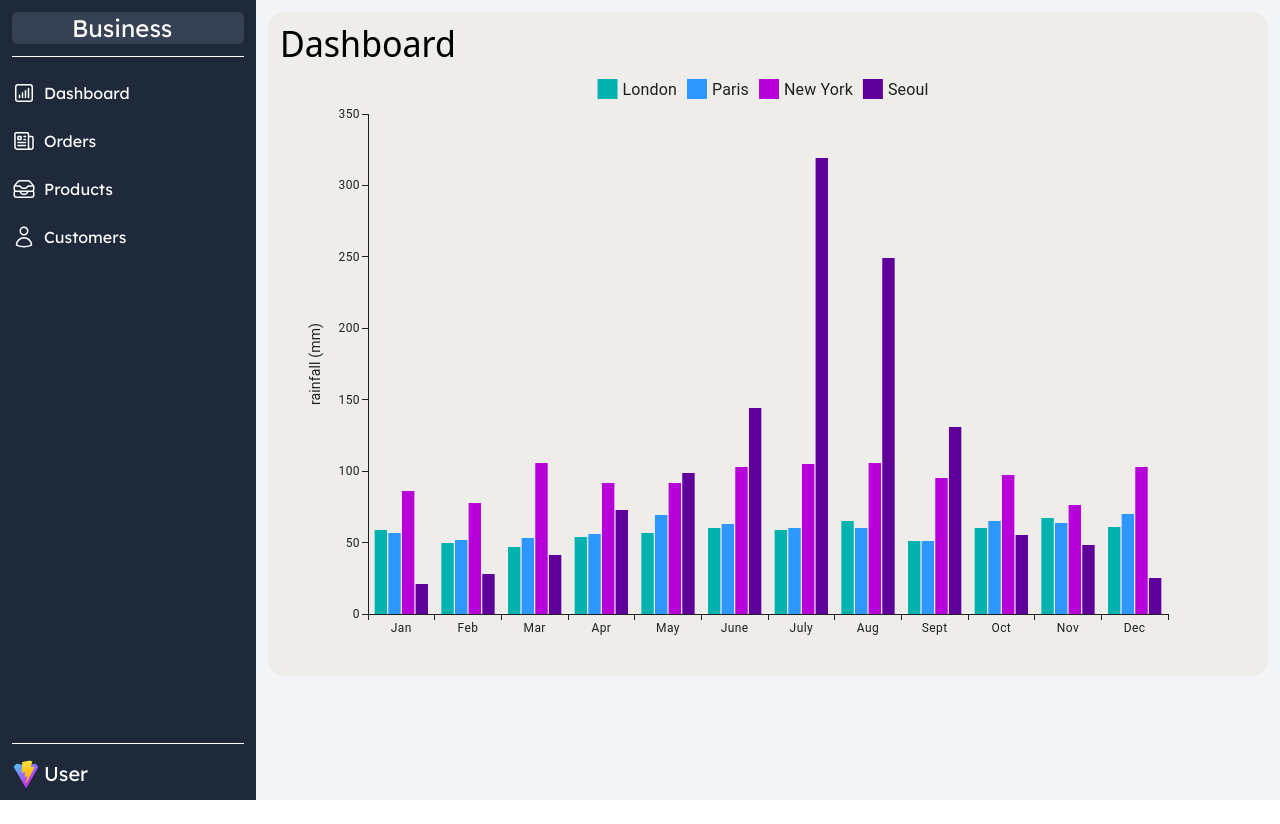
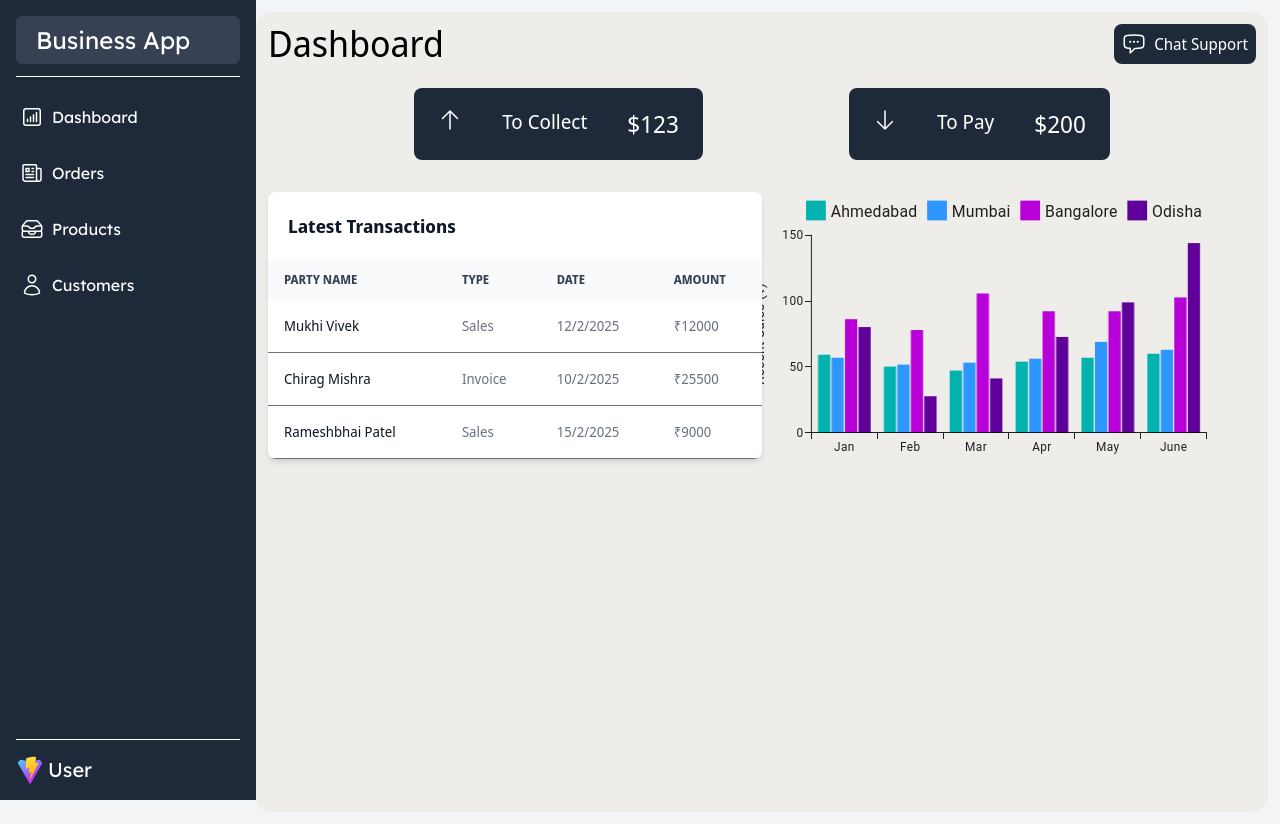
Before and after one commit to MukhiVivek/Business-Management, a React (Vite) app in the folder Frontend/: page / in a window 1280 px wide. Before the commit the page ends 800 px from the top, so only its background shows below. Built offline with nearby package versions, Linux system fonts and the light colour scheme.

Commit message:
update 6: added customers, products, orders page.

```diff
--- a/Frontend/package.json
+++ b/Frontend/package.json
@@ -17,6 +17,7 @@
     "@tailwindcss/vite": "^4.0.6",
     "react": "^19.0.0",
     "react-dom": "^19.0.0",
+    "react-router-dom": "^7.1.5",
     "tailwindcss": "^4.0.6"
   },
   "devDependencies": {
--- a/Frontend/src/App.jsx
+++ b/Frontend/src/App.jsx
@@ -1,17 +1,27 @@
 import './App.css'
+import {BrowserRouter as Router, Routes, Route} from 'react-router-dom'
+import Sidebar from './landing_page/includes/Sidebar/Sidebar';
 import Dashboard from './landing_page/Dashboard/Dashboard';
-import Sidebar from './landing_page/includes/Sidebar/Sidebar';
+import Products from './landing_page/Products/Products'
+import Customers from './landing_page/Customers/Customers'
+import Orders from './landing_page/Orders/Orders'
 
 function App() {
   return (
-    <>
+    <Router>
       <div className="App flex min-h-screen bg-gray-100">
-        <Sidebar />
+        <Sidebar/>
         <div className="main-content flex-1 overflow-y-auto">
-          <Dashboard />
+          <Routes>
+            <Route exact path='/' element={<Dashboard/>} />
+            <Route exact path='/dashboard' element={<Dashboard/>} />
+            <Route exact path='/products' element={<Products/>} />
+            <Route exact path='/orders' element={<Orders/>} />
+            <Route exact path='/customers' element={<Customers/>} />
+          </Routes>
         </div>
       </div>
-    </>
+    </Router>
   )
 }
 
--- /dev/null
+++ b/Frontend/src/landing_page/Customers/Customers.jsx
@@ -0,0 +1,13 @@
+import React from 'react'
+
+const Customers = () => {
+  return (
+    <div className='flex'>
+      <div className="order p-3 m-3 rounded-2xl ml-64 md:ml-64 min-h-screen w-full">
+        This is the customers page
+      </div>
+    </div>
+  )
+}
+
+export default Customers
--- a/Frontend/src/landing_page/Dashboard/BarChart/BarChart.jsx
+++ b/Frontend/src/landing_page/Dashboard/BarChart/BarChart.jsx
@@ -6,14 +6,14 @@ import { dataset, valueFormatter } from './dataset/weather';
 const chartSetting = {
   yAxis: [
     {
-      label: 'rainfall (mm)',
+      label: 'Recent Sales (₹)',
     },
   ],
-  width: 900,
-  height: 600,
+  width: 500,
+  height: 300,
   sx: {
     [`.${axisClasses.left} .${axisClasses.label}`]: {
-      transform: 'translate(-20px, 0)',
+      transform: 'translate(-20px, 0px)',
     },
   },
 };
@@ -22,13 +22,13 @@ export default function BarsDataset() {
   return (
     <BarChart
       className='items-center'
+      xAxis={[{ scaleType: 'band', dataKey: 'month' }]}
       dataset={dataset}
-      xAxis={[{ scaleType: 'band', dataKey: 'month' }]}
       series={[
-        { dataKey: 'london', label: 'London', valueFormatter },
-        { dataKey: 'paris', label: 'Paris', valueFormatter },
-        { dataKey: 'newYork', label: 'New York', valueFormatter },
-        { dataKey: 'seoul', label: 'Seoul', valueFormatter },
+        { dataKey: 'ahmedabad', label: 'Ahmedabad', valueFormatter },
+        { dataKey: 'mumbai', label: 'Mumbai', valueFormatter },
+        { dataKey: 'bangalore', label: 'Bangalore', valueFormatter },
+        { dataKey: 'odisha', label: 'Odisha', valueFormatter },
       ]}
       {...chartSetting}
     />
--- a/Frontend/src/landing_page/Dashboard/BarChart/dataset/weather.js
+++ b/Frontend/src/landing_page/Dashboard/BarChart/dataset/weather.js
@@ -1,87 +1,45 @@
 export const dataset = [
     {
-      london: 59,
-      paris: 57,
-      newYork: 86,
-      seoul: 21,
+      ahmedabad: 59,
+      mumbai: 57,
+      bangalore: 86,
+      odisha: 80,
       month: 'Jan',
     },
     {
-      london: 50,
-      paris: 52,
-      newYork: 78,
-      seoul: 28,
+      ahmedabad: 50,
+      mumbai: 52,
+      bangalore: 78,
+      odisha: 28,
       month: 'Feb',
     },
     {
-      london: 47,
-      paris: 53,
-      newYork: 106,
-      seoul: 41,
+      ahmedabad: 47,
+      mumbai: 53,
+      bangalore: 106,
+      odisha: 41,
       month: 'Mar',
     },
     {
-      london: 54,
-      paris: 56,
-      newYork: 92,
-      seoul: 73,
+      ahmedabad: 54,
+      mumbai: 56,
+      bangalore: 92,
+      odisha: 73,
       month: 'Apr',
     },
     {
-      london: 57,
-      paris: 69,
-      newYork: 92,
-      seoul: 99,
+      ahmedabad: 57,
+      mumbai: 69,
+      bangalore: 92,
+      odisha: 99,
       month: 'May',
     },
     {
-      london: 60,
-      paris: 63,
-      newYork: 103,
-      seoul: 144,
+      ahmedabad: 60,
+      mumbai: 63,
+      bangalore: 103,
+      odisha: 144,
       month: 'June',
-    },
-    {
-      london: 59,
-      paris: 60,
-      newYork: 105,
-      seoul: 319,
-      month: 'July',
-    },
-    {
-      london: 65,
-      paris: 60,
-      newYork: 106,
-      seoul: 249,
-      month: 'Aug',
-    },
-    {
-      london: 51,
-      paris: 51,
-      newYork: 95,
-      seoul: 131,
-      month: 'Sept',
-    },
-    {
-      london: 60,
-      paris: 65,
-      newYork: 97,
-      seoul: 55,
-      month: 'Oct',
-    },
-    {
-      london: 67,
-      paris: 64,
-      newYork: 76,
-      seoul: 48,
-      month: 'Nov',
-    },
-    {
-      london: 61,
-      paris: 70,
-      newYork: 103,
-      seoul: 25,
-      month: 'Dec',
     },
   ];
 
--- a/Frontend/src/landing_page/Dashboard/Dashboard.jsx
+++ b/Frontend/src/landing_page/Dashboard/Dashboard.jsx
@@ -1,14 +1,62 @@
 import React from "react";
 import './Dashboard.css'
 import BarsDataset from "./BarChart/BarChart";
+import LatestTransaction from "./LatestTransaction";
 
 function Dashboard() {
     return (
         <>
-        <div className="dashboard p-3 m-3 rounded-2xl">
-            <h1 className="text-4xl">Dashboard</h1>
-            <div className="bars-dataset flex justify-center w-full h-full">
-                <BarsDataset/>
+        <div className="flex">
+            {/* Sidebar is fixed, so add margin-left to the dashboard */}
+            <div className="dashboard p-3 m-3 rounded-2xl ml-64 md:ml-64 min-h-screen w-full">
+
+                {/* Dashboard and Chat Support */}
+                <div className="top flex justify-between">
+                    <h1 className="text-4xl rounded-lg">Dashboard</h1>
+                    <button className="bg-gray-800 text-white p-2 rounded-lg flex gap-2">
+                        <svg xmlns="http://www.w3.org/2000/svg" fill="none" viewBox="0 0 24 24" strokeWidth={1.5} stroke="currentColor" className="size-6">
+                            <path strokeLinecap="round" strokeLinejoin="round" d="M8.625 9.75a.375.375 0 1 1-.75 0 .375.375 0 0 1 .75 0Zm0 0H8.25m4.125 0a.375.375 0 1 1-.75 0 .375.375 0 0 1 .75 0Zm0 0H12m4.125 0a.375.375 0 1 1-.75 0 .375.375 0 0 1 .75 0Zm0 0h-.375m-13.5 3.01c0 1.6 1.123 2.994 2.707 3.227 1.087.16 2.185.283 3.293.369V21l4.184-4.183a1.14 1.14 0 0 1 .778-.332 48.294 48.294 0 0 0 5.83-.498c1.585-.233 2.708-1.626 2.708-3.228V6.741c0-1.602-1.123-2.995-2.707-3.228A48.394 48.394 0 0 0 12 3c-2.392 0-4.744.175-7.043.513C3.373 3.746 2.25 5.14 2.25 6.741v6.018Z" />
+                        </svg>
+                    Chat Support
+                    </button>
+                </div>
+
+                {/* To collect & To pay */}
+                <div className="section-1 flex justify-evenly py-6">
+                    {/* To collect */}
+                    <div className="to-collect flex bg-gray-800 text-white px-6 py-5 rounded-lg">
+                        <svg xmlns="http://www.w3.org/2000/svg" fill="none" viewBox="0 0 24 24" stroke-width="1.5" stroke="currentColor" className="size-6">
+                            <path stroke-linecap="round" stroke-linejoin="round" d="M4.5 10.5 12 3m0 0 7.5 7.5M12 3v18" />
+                        </svg>
+                        <div className="flex justify-evenly">
+                            <h1 className="text-xl text-left mx-10">To Collect</h1>
+                            <p className="text-2xl">$123</p>
+                        </div>
+                    </div>
+
+                    {/* To pay */}
+                    <div className="to-pay flex bg-gray-800 text-white px-6 py-5 rounded-lg">
+                        <svg xmlns="http://www.w3.org/2000/svg" fill="none" viewBox="0 0 24 24" strokeWidth={1.5} stroke="currentColor" className="size-6">
+                        <path strokeLinecap="round" strokeLinejoin="round" d="M19.5 13.5 12 21m0 0-7.5-7.5M12 21V3" />
+                        </svg>
+                        <div className="flex justify-evenly">
+                            <h1 className="text-xl text-left mx-10">To Pay</h1>
+                            <p className="text-2xl">$200</p>
+                        </div>
+                    </div>
+                </div>
+
+                {/* Latest Transaction & BarChart */}
+                <div className="section-2 flex justify-evenly">
+                    <div className="latest-transaction py-2 w-1/2">
+                        <LatestTransaction/>
+                    </div>
+
+                    <div className="bars-dataset flex justify-center w-1/2">
+                        <BarsDataset/>
+                    </div>
+                </div>
+
             </div>
         </div>
         </>
--- /dev/null
+++ b/Frontend/src/landing_page/Dashboard/LatestTransaction.jsx
@@ -0,0 +1,39 @@
+import React from 'react';
+
+const LatestTransaction = () => {
+  return (
+    <div className="relative overflow-x-auto shadow-md sm:rounded-lg w-full">
+      <table className="w-full text-sm text-left text-gray-500 dark:text-gray-400">
+        <caption className="p-5 text-lg font-semibold text-left text-gray-900 bg-white dark:text-white dark:bg-gray-800">
+          Latest Transactions
+        </caption>
+        <thead className="text-xs text-gray-700 uppercase bg-gray-50 dark:bg-gray-700 dark:text-gray-400">
+          <tr>
+            <th scope="col" className="px-4 py-3">Party name</th>
+            <th scope="col" className="px-4 py-3">Type</th>
+            <th scope="col" className="px-4 py-3">Date</th>
+            <th scope="col" className="px-4 py-3">Amount</th>
+          </tr>
+        </thead>
+        <tbody>
+          {[
+            { name: "Mukhi Vivek", type: "Sales", date: "12/2/2025", amount: "₹12000" },
+            { name: "Chirag Mishra", type: "Invoice", date: "10/2/2025", amount: "₹25500" },
+            { name: "Rameshbhai Patel", type: "Sales", date: "15/2/2025", amount: "₹9000" },
+          ].map((transaction, index) => (
+            <tr key={index} className="bg-white border-b dark:bg-gray-800 dark:border-gray-700">
+              <th scope="row" className="px-4 py-4 font-medium text-gray-900 whitespace-nowrap dark:text-white">
+                {transaction.name}
+              </th>
+              <td className="px-4 py-4">{transaction.type}</td>
+              <td className="px-4 py-4">{transaction.date}</td>
+              <td className="px-4 py-4">{transaction.amount}</td>
+            </tr>
+          ))}
+        </tbody>
+      </table>
+    </div>
+  );
+};
+
+export default LatestTransaction;
--- /dev/null
+++ b/Frontend/src/landing_page/Orders/Orders.jsx
@@ -0,0 +1,13 @@
+import React from 'react'
+
+const Orders = () => {
+  return (
+    <div className='flex'>
+      <div className="order p-3 m-3 rounded-2xl ml-64 md:ml-64 min-h-screen w-full">
+        This is the order page
+      </div>
+    </div>
+  )
+}
+
+export default Orders
--- /dev/null
+++ b/Frontend/src/landing_page/Products/Products.jsx
@@ -0,0 +1,13 @@
+import React from 'react'
+
+const Products = () => {
+  return (
+    <div className='flex'>
+      <div className="order p-3 m-3 rounded-2xl ml-64 md:ml-64 min-h-screen w-full">
+        This is the products page
+      </div>
+    </div>
+  )
+}
+
+export default Products
--- a/Frontend/src/landing_page/includes/Sidebar/Sidebar.css
+++ b/Frontend/src/landing_page/includes/Sidebar/Sidebar.css
@@ -3,8 +3,10 @@
 
 .sidebar {
     font-family: "Lexend Deca", serif;
+    /* position: fixed !important;
+    height: 100vh; */
 }
-
+/*
 @media (max-width: 767px) {
     .sidebar {
       width: 100%;
@@ -13,3 +15,4 @@
       margin-left: 10px;
     }
   }
+   */
--- a/Frontend/src/landing_page/includes/Sidebar/Sidebar.jsx
+++ b/Frontend/src/landing_page/includes/Sidebar/Sidebar.jsx
@@ -1,99 +1,73 @@
-import { React} from "react";
+import { React } from "react";
+import { Link } from "react-router-dom";
 import "./Sidebar.css";
 import Dropdown from "./Dropdown/Dropdown";
 
 const Sidebar = () => {
+  return (
+    <>
+      {/* Sidebar */}
+      <div className="sidebar fixed left-0 top-0 h-screen flex flex-col flex-shrink-0 p-4 w-64 bg-gray-800 text-white md:w-64">
 
-  return (
-    <div className="sidebar flex flex-col flex-shrink-0 p-3 w-64 bg-gray-800 text-white md:w-64">
-      <a
-        href="/"
-        className="flex items-center rounded-md bg-gray-700 text-white text-decoration-none"
-      >
-        <span className="business text-2xl ml-15 md:ml-15">Business</span>
-      </a>
+        {/* Main page route (Business) */}
+        <Link to="/" className="flex items-center rounded-md bg-gray-700 text-white p-2">
+          <span className="business text-2xl ml-3">Business App</span>
+        </Link>
+
         <hr className="my-3" />
+
+        {/* Route navs */}
         <ul className="nav nav-pills flex-col mb-auto">
-        <li className="nav-item w-6 flex gap-2 mr-3 py-3 cursor-pointer">
-          <a href="#" className="nav-link text-white">
-            <svg
-              xmlns="http://www.w3.org/2000/svg"
-              fill="none"
-              viewBox="0 0 24 24"
-              strokeWidth={1.5}
-              stroke="currentColor"
-              className="size-6"
-            >
-              <path
-                strokeLinecap="round"
-                strokeLinejoin="round"
-                d="M7.5 14.25v2.25m3-4.5v4.5m3-6.75v6.75m3-9v9M6 20.25h12A2.25 2.25 0 0 0 20.25 18V6A2.25 2.25 0 0 0 18 3.75H6A2.25 2.25 0 0 0 3.75 6v12A2.25 2.25 0 0 0 6 20.25Z"
-              />
+
+          {/* Dashboard route */}
+          <li className="nav-item flex gap-2 py-3 cursor-pointer">
+            <Link to="/" className="flex items-center rounded-md gap-2 text-white p-1">
+              <svg xmlns="http://www.w3.org/2000/svg" fill="none" viewBox="0 0 24 24" strokeWidth={1.5} stroke="currentColor" className="w-6 h-6">
+                <path strokeLinecap="round" strokeLinejoin="round" d="M7.5 14.25v2.25m3-4.5v4.5m3-6.75v6.75m3-9v9M6 20.25h12A2.25 2.25 0 0 0 20.25 18V6A2.25 2.25 0 0 0 18 3.75H6A2.25 2.25 0 0 0 3.75 6v12A2.25 2.25 0 0 0 6 20.25Z" />
               </svg>
-          </a>
               Dashboard
+            </Link>
           </li>
-        <li className="nav-item w-6 flex gap-2 mr-3 py-3 cursor-pointer">
-          <a href="#" className="nav-link text-white">
-            <svg
-              xmlns="http://www.w3.org/2000/svg"
-              fill="none"
-              viewBox="0 0 24 24"
-              strokeWidth={1.5}
-              stroke="currentColor"
-              className="size-6"
-            >
-              <path
-                strokeLinecap="round"
-                strokeLinejoin="round"
-                d="M12 7.5h1.5m-1.5 3h1.5m-7.5 3h7.5m-7.5 3h7.5m3-9h3.375c.621 0 1.125.504 1.125 1.125V18a2.25 2.25 0 0 1-2.25 2.25M16.5 7.5V18a2.25 2.25 0 0 0 2.25 2.25M16.5 7.5V4.875c0-.621-.504-1.125-1.125-1.125H4.125C3.504 3.75 3 4.254 3 4.875V18a2.25 2.25 0 0 0 2.25 2.25h13.5M6 7.5h3v3H6v-3Z"
-              />
+
+          {/* Orders route */}
+          <li className="nav-item flex gap-2 py-3 cursor-pointer">
+            <Link to="/orders" className="flex items-center rounded-md gap-2 text-white p-1">
+              <svg xmlns="http://www.w3.org/2000/svg" fill="none" viewBox="0 0 24 24" strokeWidth={1.5} stroke="currentColor" className="w-6 h-6">
+                <path strokeLinecap="round" strokeLinejoin="round" d="M12 7.5h1.5m-1.5 3h1.5m-7.5 3h7.5m-7.5 3h7.5m3-9h3.375c.621 0 1.125.504 1.125 1.125V18a2.25 2.25 0 0 1-2.25 2.25M16.5 7.5V18a2.25 2.25 0 0 0 2.25 2.25M16.5 7.5V4.875c0-.621-.504-1.125-1.125-1.125H4.125C3.504 3.75 3 4.254 3 4.875V18a2.25 2.25 0 0 0 2.25 2.25h13.5M6 7.5h3v3H6v-3Z" />
               </svg>
-          </a>
               Orders
+            </Link>
           </li>
-        <li className="nav-item w-6 flex gap-2 mr-3 py-3 cursor-pointer">
-          <a href="#" className="nav-link text-white">
-            <svg
-              xmlns="http://www.w3.org/2000/svg"
-              fill="none"
-              viewBox="0 0 24 24"
-              strokeWidth={1.5}
-              stroke="currentColor"
-              className="size-6"
-            >
-              <path
-                strokeLinecap="round"
-                strokeLinejoin="round"
-                d="m7.875 14.25 1.214 1.942a2.25 2.25 0 0 0 1.908 1.058h2.006c.776 0 1.497-.4 1.908-1.058l1.214-1.942M2.41 9h4.636a2.25 2.25 0 0 1 1.872 1.002l.164.246a2.25 2.25 0 0 0 1.872 1.002h2.092a2.25 2.25 0 0 0 1.872-1.002l.164-.246A2.25 2.25 0 0 1 16.954 9h4.636M2.41 9a2.25 2.25 0 0 0-.16.832V12a2.25 2.25 0 0 0 2.25 2.25h15A2.25 2.25 0 0 0 21.75 12V9.832c0-.287-.055-.57-.16-.832M2.41 9a2.25 2.25 0 0 1 .382-.632l3.285-3.832a2.25 2.25 0 0 1 1.708-.786h8.43c.657 0 1.281.287 1.709.786l3.284 3.832c.163.19.291.404.382.632M4.5 20.25h15A2.25 2.25 0 0 0 21.75 18v-2.625c0-.621-.504-1.125-1.125-1.125H3.375c-.621 0-1.125.504-1.125 1.125V18a2.25 2.25 0 0 0 2.25 2.25Z"
-              />
+
+          {/* Products route */}
+          <li className="nav-item flex gap-2 py-3 cursor-pointer">
+            <Link to="/products" className="flex items-center rounded-md gap-2 text-white p-1">
+              <svg xmlns="http://www.w3.org/2000/svg" fill="none" viewBox="0 0 24 24" strokeWidth={1.5} stroke="currentColor" className="w-6 h-6">
+                <path strokeLinecap="round" strokeLinejoin="round" d="m7.875 14.25 1.214 1.942a2.25 2.25 0 0 0 1.908 1.058h2.006c.776 0 1.497-.4 1.908-1.058l1.214-1.942M2.41 9h4.636a2.25 2.25 0 0 1 1.872 1.002l.164.246a2.25 2.25 0 0 0 1.872 1.002h2.092a2.25 2.25 0 0 0 1.872-1.002l.164-.246A2.25 2.25 0 0 1 16.954 9h4.636M2.41 9a2.25 2.25 0 0 0-.16.832V12a2.25 2.25 0 0 0 2.25 2.25h15A2.25 2.25 0 0 0 21.75 12V9.832c0-.287-.055-.57-.16-.832M2.41 9a2.25 2.25 0 0 1 .382-.632l3.285-3.832a2.25 2.25 0 0 1 1.708-.786h8.43c.657 0 1.281.287 1.709.786l3.284 3.832c.163.19.291.404.382.632M4.5 20.25h15A2.25 2.25 0 0 0 21.75 18v-2.625c0-.621-.504-1.125-1.125-1.125H3.375c-.621 0-1.125.504-1.125 1.125V18a2.25 2.25 0 0 0 2.25 2.25Z" />
               </svg>
-          </a>
               Products
+            </Link>
           </li>
-        <li className="nav-item w-6 flex gap-2 mr-3 py-3 cursor-pointer">
-          <a href="#" className="nav-link text-white">
-            <svg
-              xmlns="http://www.w3.org/2000/svg"
-              fill="none"
-              viewBox="0 0 24 24"
-              strokeWidth={1.5}
-              stroke="currentColor"
-              className="size-6"
-            >
-              <path
-                strokeLinecap="round"
-                strokeLinejoin="round"
-                d="M15.75 6a3.75 3.75 0 1 1-7.5 0 3.75 3.75 0 0 1 7.5 0ZM4.501 20.118a7.5 7.5 0 0 1 14.998 0A17.933 17.933 0 0 1 12 21.75c-2.676 0-5.216-.584-7.499-1.632Z"
-              />
+
+          {/* Customers route */}
+          <li className="nav-item flex gap-2 py-3 cursor-pointer">
+            <Link to="/customers" className="flex items-center rounded-md gap-2 text-white p-1">
+              <svg xmlns="http://www.w3.org/2000/svg" fill="none" viewBox="0 0 24 24" strokeWidth={1.5} stroke="currentColor" className="w-6 h-6">
+                <path strokeLinecap="round" strokeLinejoin="round" d="M15.75 6a3.75 3.75 0 1 1-7.5 0 3.75 3.75 0 0 1 7.5 0ZM4.501 20.118a7.5 7.5 0 0 1 14.998 0A17.933 17.933 0 0 1 12 21.75c-2.676 0-5.216-.584-7.499-1.632Z" />
               </svg>
-          </a>
               Customers
+            </Link>
           </li>
+
         </ul>
+
         <hr className="my-4" />
-      <Dropdown/>
+
+        {/* Dropdown for User route */}
+        <Dropdown />
+
       </div>
+    </>
   );
 };
 
```
Also changed, not shown: 1 other file (tests, documents, lock files or other folders). Lines whose indentation alone changed are shown as unchanged.
